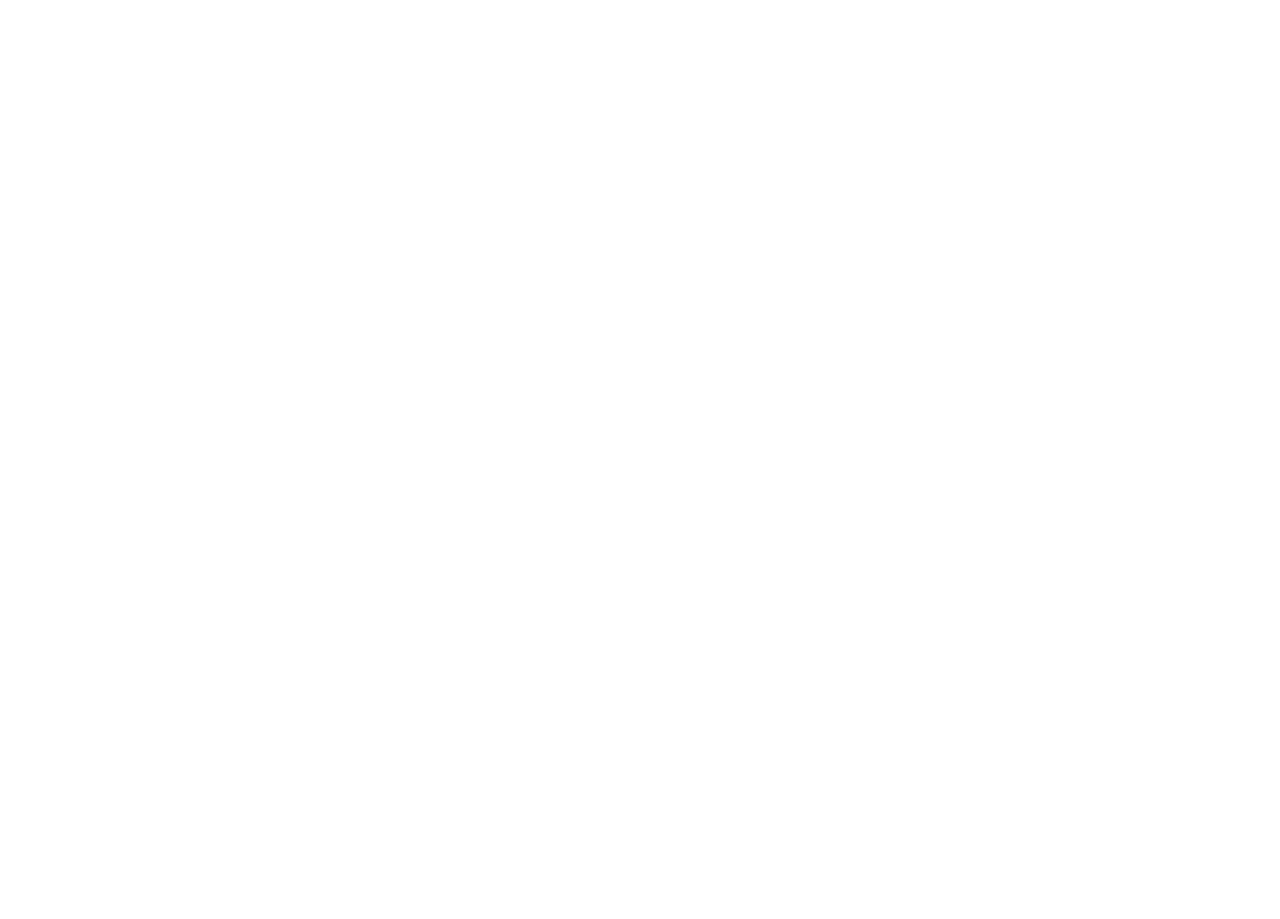
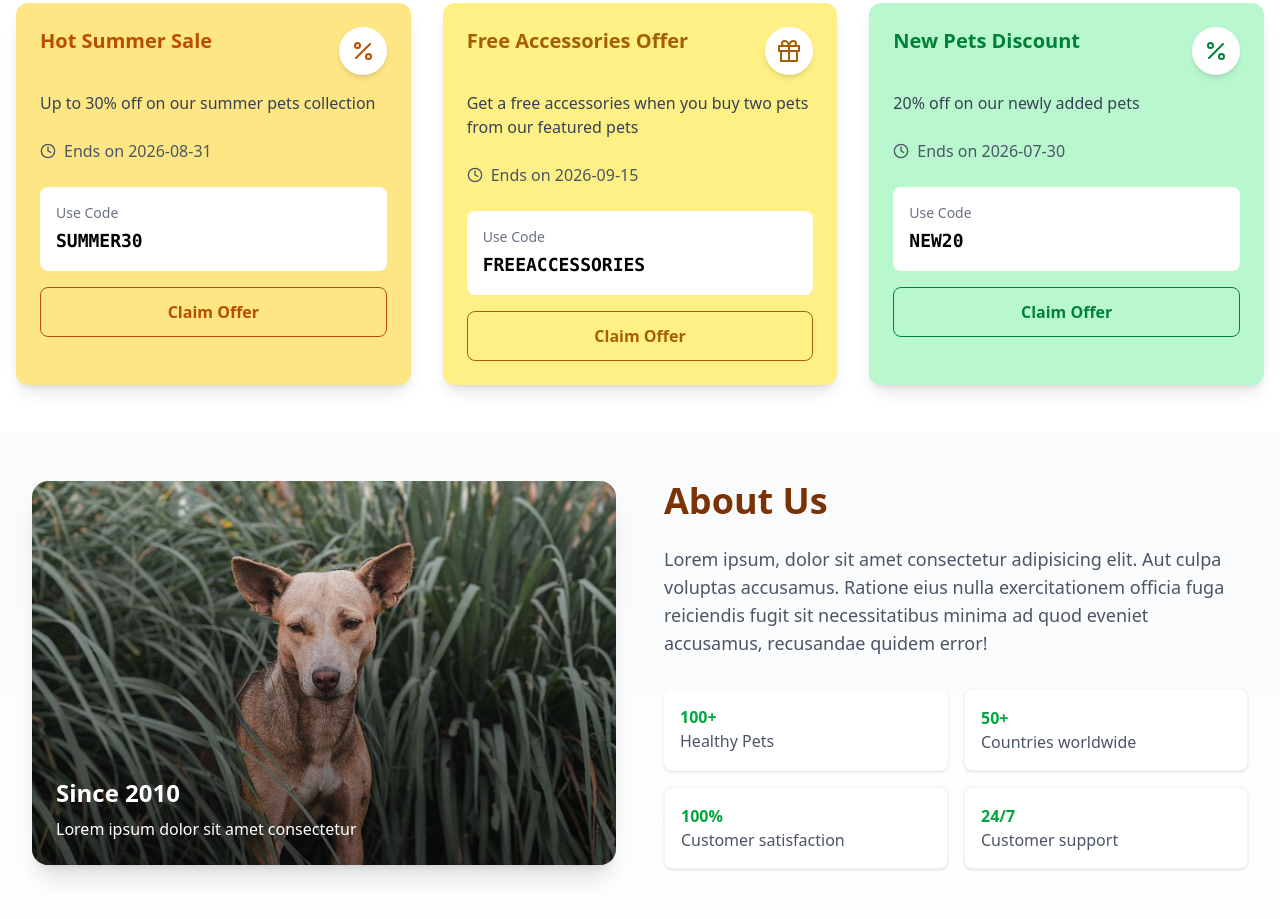
Before and after one commit to satoshii-ace/Petshop, a React (Vite) app in the folder petshop-project/: page / in a window 1280 px wide. Shown: the part 2320-3239 px from the top of the page. Before the commit the page ends 2159 px from the top, so only its background shows below. Built offline with nearby package versions, Linux system fonts and the light colour scheme.

Commit message:
Done About

```diff
--- a/petshop-project/src/App.jsx
+++ b/petshop-project/src/App.jsx
@@ -3,6 +3,8 @@
 import Hero from './components/Hero'
 import Shop from './components/Shop'
 import Categories from './components/Categories'
+import Offers from './components/Offers'
+import About from './components/About'
 
 const App = () => {
   return (
@@ -11,6 +13,8 @@
         <Hero />
         <Shop />
         <Categories />
+        <Offers />
+        <About />
     </div>
   )
 }
--- /dev/null
+++ b/petshop-project/src/components/About.jsx
@@ -0,0 +1,52 @@
+import React from 'react'
+import shop from '../assets/pet.jpg'
+
+const About = () => {
+  return (
+    <section id='about' className='main-h-screen scroll-mt-20 bg-gradient-to-b from-gray-50 to-white py-12 px-4 sm:px-6 lg:px-8'>
+        <div className='max-w-7xl mx-auto'>
+            <div className='flex flex-col lg:flex-row gap-12 mb-20'>
+                <div className='lg:w-1/2'>
+                <div className='relative rounded-2xl overflow-hidden h-96 shadow-xl'>
+                    <img src={shop} alt="Luxury pets" className='w-full h-full object-cover' />
+                    <div className='absolute inset-0 bg-gradient-to-t from-black to-transparent opacity-50'></div>
+                    <div className='absolute bottom-0 left-0 p-6 text-white'>
+                        <h3 className='text-2xl font-bold'>Since 2010</h3>
+                        <p className='mt-2'>Lorem ipsum dolor sit amet consectetur</p>
+                    </div>
+                    </div>
+                    </div>
+                    <div className='lg:w-1/2 flex flex-col justify-center'>
+                      <h2 className='text-4xl font-bold text-amber-900 mb-6'>
+                        About Us
+                        </h2>
+                        <p className='text-lg text-gray-600 mb-4'>
+                            Lorem ipsum, dolor sit amet consectetur adipisicing elit. Aut culpa voluptas accusamus. Ratione eius nulla exercitationem officia fuga reiciendis fugit sit necessitatibus minima ad quod eveniet accusamus, recusandae quidem error!
+                        </p>
+                        <div className='grid grid-cols-2 gap-4 mt-4'>
+                             <div className='bg-white p-4 rounded-lg shadow-sm border-gray-100'>
+                                <h4 className='font-semibold text-green-600'>100+</h4>
+                                <p className='text-gray-600'>Healthy Pets</p>
+                             </div>
+                             <div className='bg-white p-4 rounded-lg shadow-sm border border-gray-100'>
+                                <h4 className='font-semibold text-green-600'>50+</h4>
+                                <p className='text-gray-600'>Countries worldwide</p>
+                             </div>
+                             <div className='bg-white p-4 rounded-lg shadow-sm border border-gray-100'>
+                                <h4 className='font-semibold text-green-600'>100%</h4>
+                                <p className='text-gray-600'>Customer satisfaction</p>
+                                </div>
+                             <div className='bg-white p-4 rounded-lg shadow-sm border border-gray-100'>
+                                <h4 className='font-semibold text-green-600'>24/7</h4>
+                                <p className='text-gray-600'>Customer support</p>
+                            </div>
+
+                        </div>
+                    </div>
+            </div>
+        </div>
+    </section>
+  );
+};
+
+export default About
--- a/petshop-project/src/components/Header.jsx
+++ b/petshop-project/src/components/Header.jsx
@@ -17,7 +17,7 @@
     {id:1, name: 'Home', link: '#home'},
     {id:2, name: 'Shop', link: '#shop'},
     {id:3, name: 'Catergories', link: '#categories'},
-    {id:4, name: 'Offers', link: 'offers'},
+    {id:4, name: 'Offers', link: '#offers'},
     {id:5, name: 'About', link: '#about'},
     {id:6, name: 'Contact', link: '#contact'}
 ];
--- /dev/null
+++ b/petshop-project/src/components/Offers.jsx
@@ -0,0 +1,85 @@
+import React from 'react'
+import { FiClock, FiGift, FiPercent } from 'react-icons/fi'
+
+const Offers = () => {
+    const currentOffers = [
+        {
+            id:1,
+            title: "Hot Summer Sale",
+            description:"Up to 30% off on our summer pets collection",
+            discount: '30%',
+            endDate: '2026-08-31',
+            code : "SUMMER30",
+            bgColor: 'bg-amber-200',
+            textColor: "text-amber-700"
+        },
+        {
+            id:2,
+            title: "Free Accessories Offer",
+            description:"Get a free accessories when you buy two pets from our featured pets",
+            discount: 'Gift',
+            endDate: '2026-09-15',
+            code : "FREEACCESSORIES",
+            bgColor: 'bg-yellow-200',
+            textColor: "text-yellow-700"
+        },
+        {
+            id:3,
+            title: "New Pets Discount",
+            description:"20% off on our newly added pets",
+            discount: '20%',
+            endDate: '2026-07-30',
+            code : "NEW20",
+            bgColor: 'bg-green-200',
+            textColor: "text-green-700"
+        }
+    ]
+
+  return (
+    <section id='offers' className='container scroll-mt-20 mx-auto px-4 py-12'>
+        <h2 className='text-3xl font-bold text-center mb-2 text-amber-900'>Special Offers</h2>
+        <p className='text-center text-gray-600 mb-12'> Take advantage of these limited offers </p>
+
+        <div className='grid grid-cols-1 md:grid-cols-2 lg:grid-cols-3 gap-8'>
+            {
+                currentOffers.map((offer) => (
+                    <div key={offer.id}
+                    className={`${offer.bgColor} rounded-xl shadow-lg overflow-hidden transition-transform duration-300 hover:scale-105`}>
+                        <div className='p-6'>
+                            <div className='flex justify-between items-start mb-4'>
+                                <h3 className={`${offer.textColor} text-xl font-semibold`}>
+                                    {offer.title}
+                                </h3>
+                                {offer.discount.includes('%') ? (
+                                    <span className='bg-white rounded-full p-3 shadow-md'>
+                                        <FiPercent className={`${offer.textColor} text-2xl`} />
+                                    </span>
+                                ) : (
+                                    <span className='bg-white rounded-full p-3 shadow-md'>
+                                        <FiGift className={`${offer.textColor} text-2xl`}/>
+                                    </span>
+                                )
+                                }
+                            </div>
+                            <p className='text-gray-700 mb-6'>{offer.description}</p>
+                            <div className='flex items-center text-gray-600 mb-6'>
+                                <FiClock className='mr-2'/>
+                                <span>Ends on {offer.endDate}</span>
+                            </div>
+                            <div className='bg-white rounded-lg p-4 mb-4'>
+                                <p className='text-sm text-gray-500 mb-1'>Use Code</p>
+                                <p className='font-mono font-bold text-lg'>{offer.code}</p>
+                            </div>
+                            <button className={`w-full py-3 rounded-lg ${offer.textColor} font-semibold border ${offer.textColor.replace('text', 'border')} hover:bg-white`}>
+                                Claim Offer
+                            </button>
+                        </div>
+                    </div>
+                ))
+            }
+        </div>
+    </section>
+  );
+};
+
+export default Offers
```
